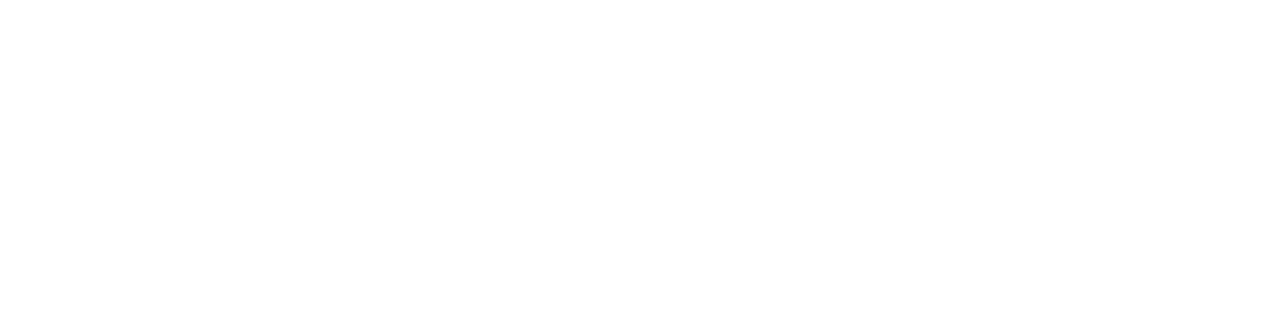
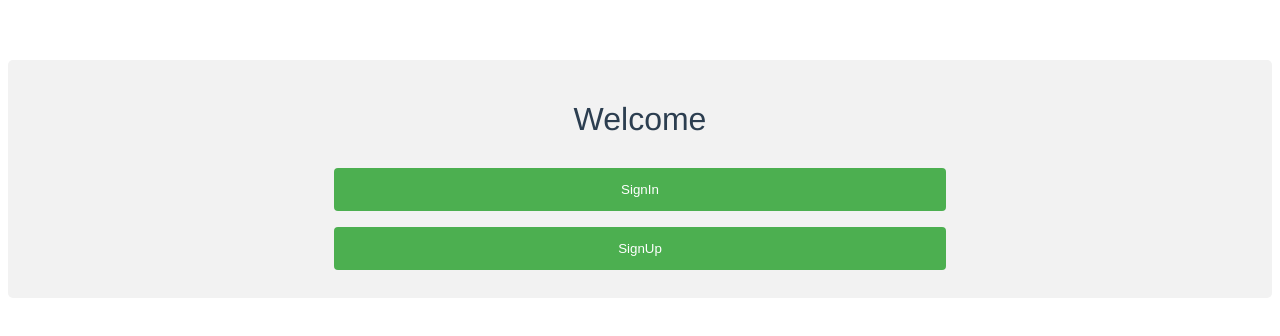
Before and after one commit to sipp4u/CO-OP, a Vue app: page /#/ in a window 1280 px wide. Shown: the top 336 px of the page. Built offline with nearby package versions, Linux system fonts and the light colour scheme.

Commit message:
Eroor alert for login or signup

```diff
--- a/package.json
+++ b/package.json
@@ -10,6 +10,7 @@
     "build": "node build/build.js"
   },
   "dependencies": {
+    "axios": "^0.17.1",
     "vue": "^2.5.2",
     "vue-router": "^3.0.1"
   },
--- /dev/null
+++ b/src/components/Home.vue
@@ -0,0 +1,88 @@
+<template>
+  <div class="hello">
+    <h1>Welcome</h1>
+    <form @submit.prevent="signin()">
+      <input type="submit" value="SignIn">
+    </form>
+
+    <form @submit.prevent="signup()">
+      <input type="submit" value="SignUp">
+    </form>
+
+  </div>
+</template>
+
+<script>
+  import confApi from '../configApi'
+  import router from '../router'
+
+  export default {
+    name: 'Home',
+    methods: {
+      signin(){
+        router.push('Signin')
+      },
+      signup(){
+        router.push('Signup')
+      },
+    }
+  }
+
+</script>
+
+<!-- Add "scoped" attribute to limit CSS to this component only -->
+<style scoped>
+h1, h2 {
+  font-weight: normal;
+}
+ul {
+  list-style-type: none;
+  padding: 0;
+}
+li {
+  display: inline-block;
+  margin: 0 10px;
+}
+a {
+  color: #42b983;
+}
+input[type=text], select {
+  width: 100%;
+  padding: 12px 20px;
+  margin: 8px 0;
+  display: inline-block;
+  border: 1px solid #ccc;
+  border-radius: 4px;
+  box-sizing: border-box;
+}
+input[type=password], select {
+  width: 100%;
+  padding: 12px 20px;
+  margin: 8px 0;
+  display: inline-block;
+  border: 1px solid #ccc;
+  border-radius: 4px;
+  box-sizing: border-box;
+}
+
+input[type=submit] {
+  width:50%;
+  background-color: #4CAF50;
+  color: white;
+  padding: 14px 20px;
+  margin: 8px 0;
+  border: none;
+  border-radius: 4px;
+  cursor: pointer;
+}
+
+input[type=submit]:hover {
+  background-color: #45a049;
+}
+
+div {
+  border-radius: 5px;
+  background-color: #f2f2f2;
+  padding: 20px;
+}
+</style>
--- a/src/components/Signup.vue
+++ b/src/components/Signup.vue
@@ -3,13 +3,13 @@
     <h1>CO-OP Sign up</h1>
     <form @submit.prevent="signin()">
       <label for="fname">Full Name</label>
-      <input type="text" v-model="members.fullname" id="fname" name="firstname" placeholder="Your name..">
+      <input type="text" v-model="members.fullname" id="fname" name="firstname" placeholder="Your name.." required>
 
       <label for="email">Email</label>
-      <input type="text" v-model="members.email" id="email" name="email" placeholder="Your email ..">
+      <input type="email" v-model="members.email" id="email" name="email" placeholder="Your email .." required>
 
       <label for="password">Password</label>
-      <input type="password" v-model="members.password" id="password" name="password" placeholder="Your password..">
+      <input type="password" v-model="members.password" id="password" name="password" placeholder="Your password.." required>
 
       <input type="submit" value="Submit">
     </form>
@@ -35,7 +35,9 @@
         confApi.post('/members', this.members).then((response)=> {
           console.log(response.data)
         }).catch((error)=> {
-          console.log(error);
+          if(error.response.status === 422){
+            alert("Adresse E-mail déjà utilisé");
+          }
         })
       }
     }
@@ -58,7 +60,7 @@
   a {
     color: #42b983;
   }
-  input[type=text], select {
+  input[type=text], input[type=email], select {
     width: 100%;
     padding: 12px 20px;
     margin: 8px 0;
--- a/src/main.js
+++ b/src/main.js
@@ -3,9 +3,10 @@
 import Vue from 'vue'
 import App from './App'
 import router from './router'
+import interceptors from './plugins/Interceptors'
 
 Vue.config.productionTip = false
-
+Vue.use(interceptors)
 /* eslint-disable no-new */
 new Vue({
   el: '#app',
--- /dev/null
+++ b/src/plugins/Interceptors.js
@@ -0,0 +1,21 @@
+import router from '../router'
+
+const MyPlugin = {
+
+   install(Vue, options) {
+
+    Vue.login = function (members) {
+      confApi.post('/members/signin', members).then((response)=> {
+        console.log(response.data)
+        //mettre dans le local storage
+        /*
+        this.$store.dispatch('nom de la methode', this.members)
+         */
+      }).catch((error)=> {
+        console.log(error);
+      })
+    }
+  }
+}
+
+export default MyPlugin;
--- a/src/router/index.js
+++ b/src/router/index.js
@@ -2,6 +2,7 @@ import Vue from 'vue'
 import Router from 'vue-router'
 import Signin from '@/components/Signin'
 import Signup from '@/components/Signup'
+import Home from '@/components/Home'
 
 Vue.use(Router)
 
@@ -16,6 +17,11 @@ export default new Router({
       path: '/signup',
       name: 'Signup',
       component: Signup
+    },
+    {
+      path: '/',
+      name: 'Home',
+      component: Home
     }
   ]
 })
```
Also changed, not shown: src/plugings/Interceptors.js (deleted), 1 other file (tests, documents, lock files or other folders).
